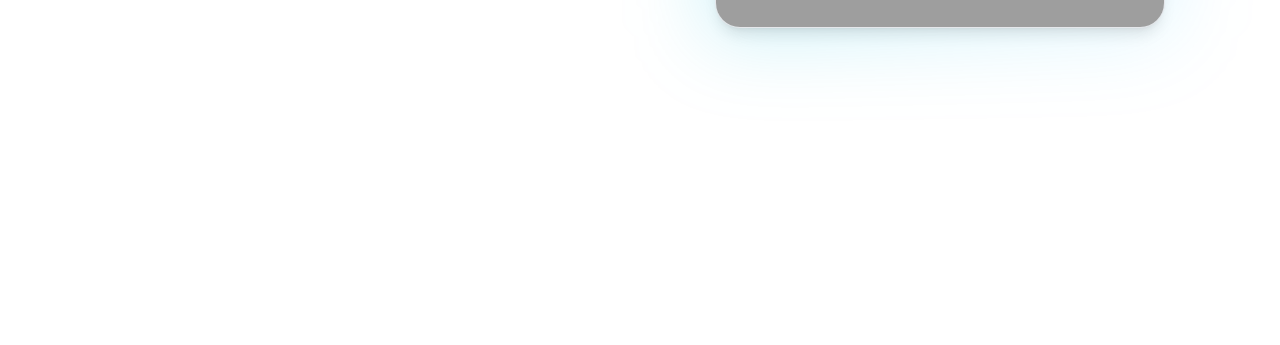
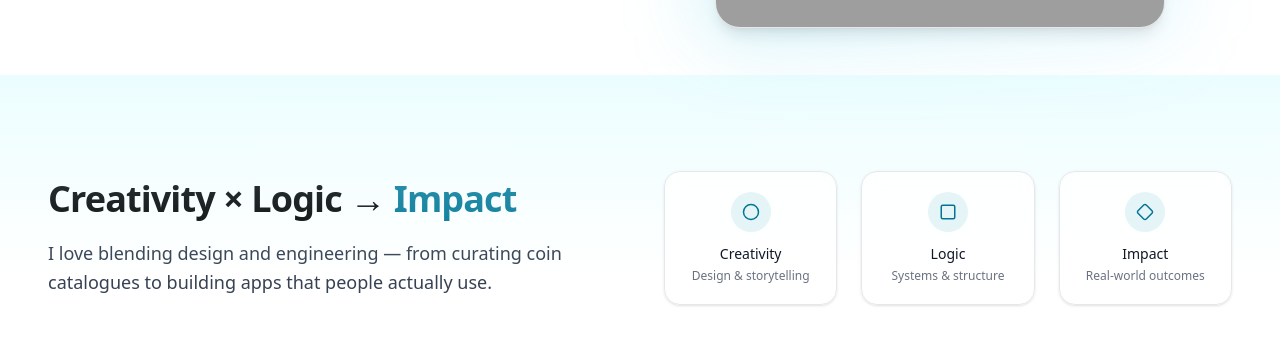
Before and after one commit to utereskovigmail/portfolio, a React (Vite) app: page / in a window 1280 px wide. Shown: the part 533-878 px from the top of the page. Before the commit the page ends 800 px from the top, so only its background shows below. Built offline with nearby package versions, Linux system fonts and the light colour scheme; grey boxes are pictures that could not be loaded.

Commit message:
Second Section to the Home page was added

```diff
--- /dev/null
+++ b/src/pages/Home/Components/SecondSection.tsx
@@ -0,0 +1,92 @@
+import { motion, type Variants } from "framer-motion";
+import {Circle, Diamond, Square} from "lucide-react";
+
+
+function SecondSection(){
+
+    const container: Variants = {
+        hidden: { opacity: 0, y: 24 },
+        show: {
+            opacity: 1,
+            y: 0,
+            transition: { duration: 0.5, ease: "easeOut", staggerChildren: 0.08 },
+        },
+    };
+
+    const item: Variants = {
+        hidden: { opacity: 0, y: 16, scale: 0.98 },
+        show: { opacity: 1, y: 0, scale: 1, transition: { duration: 0.35 } },
+    };
+    return (
+        <section className="relative w-full">
+            {/* soft background glow */}
+            <div
+                aria-hidden
+                className="pointer-events-none absolute inset-x-0 -top-8 h-50 bg-gradient-to-b from-cyan-100/40 to-transparent"
+            />
+
+            <motion.div
+                initial="hidden"
+                whileInView="show"
+                viewport={{ once: true, amount: 0.25 }}
+                variants={container}
+                className="mx-auto max-w-screen-2xl px-6 sm:px-9 lg:px-12 py-16"
+            >
+                <div className="grid items-center gap-12 lg:grid-cols-2">
+                    {/* Left: copy */}
+                    <motion.div variants={item} className="space-y-5">
+                        <h2 className="text-3xl sm:text-4xl font-extrabold tracking-tight">
+                            Creativity × Logic → <span className="text-cyan-700">Impact</span>
+                        </h2>
+                        <p className="text-lg text-gray-700 leading-relaxed">
+                            I love blending design and engineering — from curating coin catalogues
+                            to building apps that people actually use.
+                        </p>
+                    </motion.div>
+
+                    {/* Right: icon cards */}
+                    <motion.ul
+                        variants={item}
+                        className="grid sm:grid-cols-3 gap-4 sm:gap-6"
+                        aria-label="Core strengths"
+                    >
+                        <motion.li
+                            variants={item}
+                            className="group rounded-2xl border border-gray-200 bg-white/80 p-5 text-center shadow-sm backdrop-blur-sm ring-1 ring-transparent transition hover:-translate-y-0.5 hover:shadow-md hover:ring-cyan-200"
+                        >
+                            <div className="mx-auto mb-3 flex h-10 w-10 items-center justify-center rounded-full bg-cyan-600/10">
+                                <Circle size={18} className="text-cyan-700" />
+                            </div>
+                            <p className="text-sm font-medium text-gray-900">Creativity</p>
+                            <p className="mt-1 text-xs text-gray-500">Design & storytelling</p>
+                        </motion.li>
+
+                        <motion.li
+                            variants={item}
+                            className="group rounded-2xl border border-gray-200 bg-white/80 p-5 text-center shadow-sm backdrop-blur-sm ring-1 ring-transparent transition hover:-translate-y-0.5 hover:shadow-md hover:ring-cyan-200"
+                        >
+                            <div className="mx-auto mb-3 flex h-10 w-10 items-center justify-center rounded-full bg-cyan-600/10">
+                                <Square size={18} className="text-cyan-700" />
+                            </div>
+                            <p className="text-sm font-medium text-gray-900">Logic</p>
+                            <p className="mt-1 text-xs text-gray-500">Systems & structure</p>
+                        </motion.li>
+
+                        <motion.li
+                            variants={item}
+                            className="group rounded-2xl border border-gray-200 bg-white/80 p-5 text-center shadow-sm backdrop-blur-sm ring-1 ring-transparent transition hover:-translate-y-0.5 hover:shadow-md hover:ring-cyan-200"
+                        >
+                            <div className="mx-auto mb-3 flex h-10 w-10 items-center justify-center rounded-full bg-cyan-600/10">
+                                <Diamond size={18} className="text-cyan-700" />
+                            </div>
+                            <p className="text-sm font-medium text-gray-900">Impact</p>
+                            <p className="mt-1 text-xs text-gray-500">Real-world outcomes</p>
+                        </motion.li>
+                    </motion.ul>
+                </div>
+            </motion.div>
+        </section>
+    )
+}
+
+export default SecondSection;
--- a/src/pages/Home/Home.tsx
+++ b/src/pages/Home/Home.tsx
@@ -1,28 +1,15 @@
-// import {Link} from "react-router-dom";
-// import * as React from "react";
-// import { motion, type Variants } from "framer-motion";
-// import { Circle, Square, Diamond } from "lucide-react";
+
 
 import Hero from './Components/Hero';
+import SSection from './Components/SecondSection';
 function Home(){
-    // const container: Variants = {
-    //     hidden: { opacity: 0, y: 24 },
-    //     show: {
-    //         opacity: 1,
-    //         y: 0,
-    //         transition: { duration: 0.5, ease: "easeOut", staggerChildren: 0.08 },
-    //     },
-    // };
-    //
-    // const item: Variants = {
-    //     hidden: { opacity: 0, y: 16, scale: 0.98 },
-    //     show: { opacity: 1, y: 0, scale: 1, transition: { duration: 0.35 } },
-    // };
+
     return(
         <div className={"w-full h-full"}>
             {/* First section */}
             <Hero/>
             {/*Strengths*/}
+            <SSection/>
 
         </div>
     );
```
